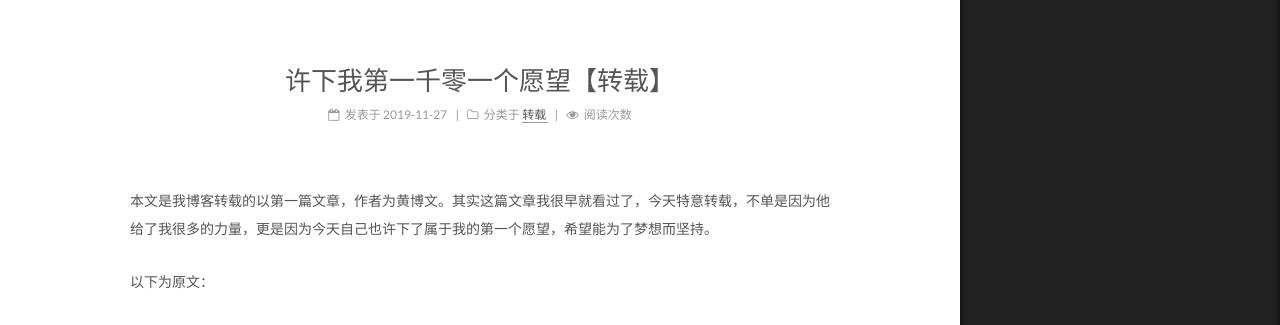
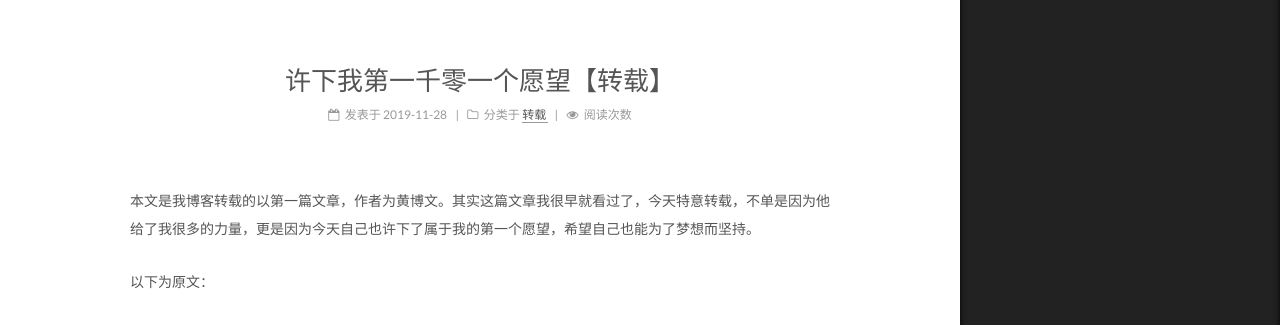
Before and after one commit to yunxiao3/yunxiao3.github.io, a Jekyll site: the page built from _posts/2019-11-26-许下我第一千零一个愿望.md, in a window 1280 px wide. Shown: the part 316-641 px from the top of the page. Built offline with Jekyll 4.4.1, drawn with Linux system fonts in a browser that asks for light colours; comment, search, counter and statistics services are not loaded.

Commit message:
Add Blogs

```diff
--- a/_posts/2019-11-26-许下我第一千零一个愿望.md
+++ b/_posts/2019-11-26-许下我第一千零一个愿望.md
@@ -1,14 +1,14 @@
 ---
 title: 许下我第一千零一个愿望【转载】
 description:
-date:  Wed, 27 Nov 2019 14:10:44 +0800
+date:  Wed, 28 Nov 2019 14:10:44 +0800
 tags:
   - 转载
 categories:
 - 转载
 ---
 
-本文是我博客转载的以第一篇文章，作者为黄博文。其实这篇文章我很早就看过了，今天特意转载，不单是因为他给了我很多的力量，更是因为今天自己也许下了属于我的第一个愿望，希望能为了梦想而坚持。
+本文是我博客转载的以第一篇文章，作者为黄博文。其实这篇文章我很早就看过了，今天特意转载，不单是因为他给了我很多的力量，更是因为今天自己也许下了属于我的第一个愿望，希望自己也能为了梦想而坚持。
 
 以下为原文：
 
```
Also changed, not shown: _posts/2019-12-6-默默背单词破解版带发音可登陆.md (added, +32 -0 lines).
